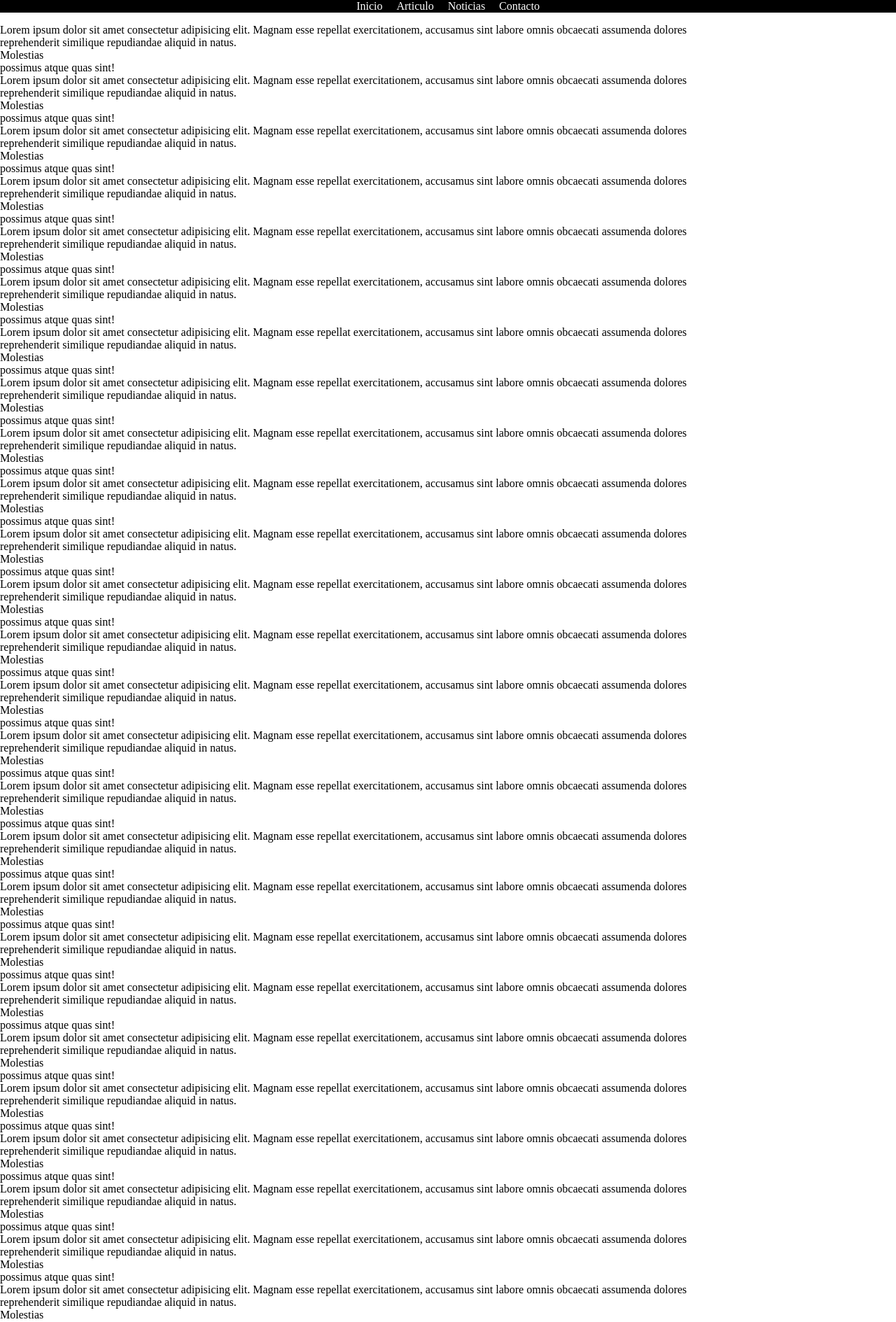
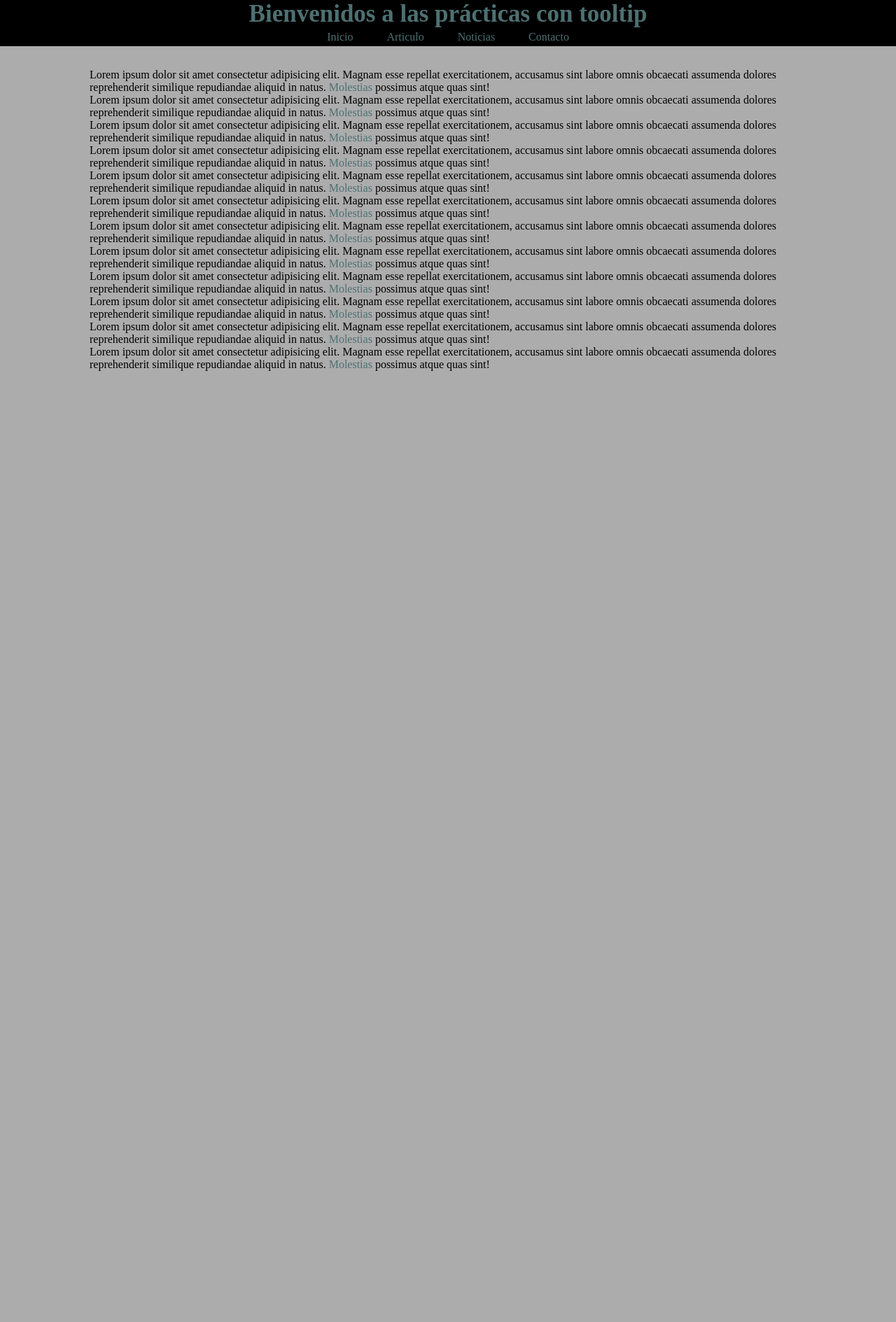
Before and after one commit to Brandon-TL/galileo, a PHP site: page /tooltip.html in a window 1280 px wide. Shown: the top 1889 px of the page at 70% size. After the commit the page ends 530 px from the top, so only its background shows below. Run offline with PHP 8.4, Linux system fonts and the light colour scheme.

Commit message:
stil/truble

```diff
--- /dev/null
+++ b/LM/UD 6/sticky.css
@@ -0,0 +1,6 @@
+.encabezado {
+    background-color: tomato;
+    width: 40%;
+    position: sticky;
+    top: 0;
+}
--- a/LM/UD 6/style.css
+++ b/LM/UD 6/tooltip.css
@@ -1,17 +1,35 @@
-* {
+*, *::after, *::before {
     box-sizing: border-box;
     margin: 0;
     padding: 0;
 }
 
-main {
-    margin-top: 1rem;
-    width: 80%;
+body {
+    min-width: 336px;
+    background-color: rgb(172, 172, 172);
 }
 
-a {
-    text-decoration: none;
-    color: #ffffff;
+:root {
+    --text-color: #4E7072;
+}
+
+h1 {
+    background-color: black;
+    color: var(--text-color);
+    text-align: center;
+    font-size: 35px;
+}
+
+main {
+    margin-top: 2rem;
+    width: 80%;
+    margin-left: auto;
+    margin-right: auto;
+}
+
+.texto-resaltado {
+    display: inline;
+    position: relative;
 }
 
 li {
@@ -24,21 +42,13 @@ nav {
     display: flex;
     align-items: center;
     justify-content: center;
-}
-.submenu {
-    position: absolute;
-    top: 100%;
-    flex-direction: column;
-    margin-top: -15rem;
-    transition: margin-top 0.5s ease;
-    display: none;
-    z-index: 0;
+    position: sticky;
+    top: 10px;
 }
 
-/*
-.texto-resaltado {
-    display: inline;
-    position: relative;
+a {
+    text-decoration: none;
+    color: var(--text-color);
 }
 
 .hada {
@@ -46,6 +56,10 @@ nav {
     float: left;
     margin-right: 1rem;
 }
+
+/* nav a ?????????? {
+    position: ;
+} */
 
 .texto-resaltado:hover > .tooltip {
     opacity: 0.95;
@@ -59,7 +73,7 @@ nav {
     opacity: 0;
     padding: 5rem;
     width: 15rem;
-    background: #000;
+    background: black;
     color: var(--text-color);
     border-radius: 10px;
     left: 1rem;
@@ -79,12 +93,11 @@ nav {
 .menu {
     display: flex;
     align-items: center;
-    justify-content: center;
+    justify-content: space-around;
     list-style: none;
     background-color: #0000;
-    position: fixed;
+    position: sticky;
     top: 0;
-    width: 100%;
 }
 
 .submenu {
@@ -114,6 +127,6 @@ nav {
 }
 
 .menu-item:hover > a{
-    background-color: var(--text-color);
-    color: #0000;
-} */
+    background-color: black;
+    color: var(--text-color);
+}
--- a/LM/UD 6/tooltip.html
+++ b/LM/UD 6/tooltip.html
@@ -3,11 +3,12 @@
 <head>
     <meta charset="UTF-8">
     <meta name="viewport" content="width=device-width, initial-scale=1.0">
-    <link rel="stylesheet" href="style.css">
+    <link rel="stylesheet" href="tooltip.css">
     <title>Ejemplo de tooltip</title>
 </head>
 <body>
     <header>
+        <h1>Bienvenidos a las prácticas con tooltip</h1>
         <nav>
             <ul class="menu">
                 <li class="menu-item"><a href="#">Inicio</a></li>
@@ -36,261 +37,133 @@
             Lorem ipsum dolor sit amet consectetur adipisicing elit. Magnam esse
             repellat exercitationem, accusamus sint labore omnis obcaecati assumenda
             dolores reprehenderit similique repudiandae aliquid in natus.
-            <div class="texto-resaltado">Molestias</div> possimus atque quas sint!
+            <div class="texto-resaltado">
+                <a href>Molestias</a>
+                <div class="tooltip">
+                    <img src="Molestias.jpg" alt="Molestias">
+                </div>
+            </div> possimus atque quas sint!
         </div>
         <div class="parrafo">
             Lorem ipsum dolor sit amet consectetur adipisicing elit. Magnam esse
             repellat exercitationem, accusamus sint labore omnis obcaecati assumenda
             dolores reprehenderit similique repudiandae aliquid in natus.
-            <div class="texto-resaltado">Molestias</div> possimus atque quas sint!
+            <div class="texto-resaltado">
+                <a href>Molestias</a>
+                <div class="tooltip">
+                    <img src="Molestias.jpg" alt="Molestias">
+                </div>
+            </div> possimus atque quas sint!
         </div>
         <div class="parrafo">
             Lorem ipsum dolor sit amet consectetur adipisicing elit. Magnam esse
             repellat exercitationem, accusamus sint labore omnis obcaecati assumenda
             dolores reprehenderit similique repudiandae aliquid in natus.
-            <div class="texto-resaltado">Molestias</div> possimus atque quas sint!
+            <div class="texto-resaltado">
+                <a href>Molestias</a>
+                <div class="tooltip">
+                    <img src="Molestias.jpg" alt="Molestias">
+                </div>
+            </div> possimus atque quas sint!
         </div>
         <div class="parrafo">
             Lorem ipsum dolor sit amet consectetur adipisicing elit. Magnam esse
             repellat exercitationem, accusamus sint labore omnis obcaecati assumenda
             dolores reprehenderit similique repudiandae aliquid in natus.
-            <div class="texto-resaltado">Molestias</div> possimus atque quas sint!
+            <div class="texto-resaltado">
+                <a href>Molestias</a>
+                <div class="tooltip">
+                    <img src="Molestias.jpg" alt="Molestias">
+                </div>
+            </div> possimus atque quas sint!
         </div>
         <div class="parrafo">
             Lorem ipsum dolor sit amet consectetur adipisicing elit. Magnam esse
             repellat exercitationem, accusamus sint labore omnis obcaecati assumenda
             dolores reprehenderit similique repudiandae aliquid in natus.
-            <div class="texto-resaltado">Molestias</div> possimus atque quas sint!
+            <div class="texto-resaltado">
+                <a href>Molestias</a>
+                <div class="tooltip">
+                    <img src="Molestias.jpg" alt="Molestias">
+                </div>
+            </div> possimus atque quas sint!
         </div>
         <div class="parrafo">
             Lorem ipsum dolor sit amet consectetur adipisicing elit. Magnam esse
             repellat exercitationem, accusamus sint labore omnis obcaecati assumenda
             dolores reprehenderit similique repudiandae aliquid in natus.
-            <div class="texto-resaltado">Molestias</div> possimus atque quas sint!
+            <div class="texto-resaltado">
+                <a href>Molestias</a>
+                <div class="tooltip">
+                    <img src="Molestias.jpg" alt="Molestias">
+                </div>
+            </div> possimus atque quas sint!
         </div>
         <div class="parrafo">
             Lorem ipsum dolor sit amet consectetur adipisicing elit. Magnam esse
             repellat exercitationem, accusamus sint labore omnis obcaecati assumenda
             dolores reprehenderit similique repudiandae aliquid in natus.
-            <div class="texto-resaltado">Molestias</div> possimus atque quas sint!
+            <div class="texto-resaltado">
+                <a href>Molestias</a>
+                <div class="tooltip">
+                    <img src="Molestias.jpg" alt="Molestias">
+                </div>
+            </div> possimus atque quas sint!
         </div>
         <div class="parrafo">
             Lorem ipsum dolor sit amet consectetur adipisicing elit. Magnam esse
             repellat exercitationem, accusamus sint labore omnis obcaecati assumenda
             dolores reprehenderit similique repudiandae aliquid in natus.
-            <div class="texto-resaltado">Molestias</div> possimus atque quas sint!
-        </div>
-        <div class="parrafo">
-            Lorem ipsum dolor sit amet consectetur adipisicing elit. Magnam esse
-            repellat exercitationem, accusamus sint labore omnis obcaecati assumenda
-            dolores reprehenderit similique repudiandae aliquid in natus. <div class="texto-resaltado">Molestias</div>
-            possimus atque quas sint!
+            <div class="texto-resaltado">
+                <a href>Molestias</a>
+                <div class="tooltip">
+                    <img src="Molestias.jpg" alt="Molestias">
+                </div>
+            </div> possimus atque quas sint!
         </div>
         <div class="parrafo">
             Lorem ipsum dolor sit amet consectetur adipisicing elit. Magnam esse
             repellat exercitationem, accusamus sint labore omnis obcaecati assumenda
             dolores reprehenderit similique repudiandae aliquid in natus.
-            <div class="texto-resaltado">Molestias</div> possimus atque quas sint!
+            <div class="texto-resaltado">
+                <a href>Molestias</a>
+                <div class="tooltip">
+                    <img src="Molestias.jpg" alt="Molestias">
+                </div>
+            </div> possimus atque quas sint!
         </div>
         <div class="parrafo">
             Lorem ipsum dolor sit amet consectetur adipisicing elit. Magnam esse
             repellat exercitationem, accusamus sint labore omnis obcaecati assumenda
             dolores reprehenderit similique repudiandae aliquid in natus.
-            <div class="texto-resaltado">Molestias</div> possimus atque quas sint!
+            <div class="texto-resaltado">
+                <a href>Molestias</a>
+                <div class="tooltip">
+                    <img src="Molestias.jpg" alt="Molestias">
+                </div>
+            </div> possimus atque quas sint!
         </div>
         <div class="parrafo">
             Lorem ipsum dolor sit amet consectetur adipisicing elit. Magnam esse
             repellat exercitationem, accusamus sint labore omnis obcaecati assumenda
             dolores reprehenderit similique repudiandae aliquid in natus.
-            <div class="texto-resaltado">Molestias</div> possimus atque quas sint!
+            <div class="texto-resaltado">
+                <a href>Molestias</a>
+                <div class="tooltip">
+                    <img src="Molestias.jpg" alt="Molestias">
+                </div>
+            </div> possimus atque quas sint!
         </div>
         <div class="parrafo">
             Lorem ipsum dolor sit amet consectetur adipisicing elit. Magnam esse
             repellat exercitationem, accusamus sint labore omnis obcaecati assumenda
             dolores reprehenderit similique repudiandae aliquid in natus.
-            <div class="texto-resaltado">Molestias</div> possimus atque quas sint!
-        </div>
-        <div class="parrafo">
-            Lorem ipsum dolor sit amet consectetur adipisicing elit. Magnam esse
-            repellat exercitationem, accusamus sint labore omnis obcaecati assumenda
-            dolores reprehenderit similique repudiandae aliquid in natus.
-            <div class="texto-resaltado">Molestias</div> possimus atque quas sint!
-        </div>
-        <div class="parrafo">
-            Lorem ipsum dolor sit amet consectetur adipisicing elit. Magnam esse
-            repellat exercitationem, accusamus sint labore omnis obcaecati assumenda
-            dolores reprehenderit similique repudiandae aliquid in natus.
-            <div class="texto-resaltado">Molestias</div> possimus atque quas sint!
-        </div>
-        <div class="parrafo">
-            Lorem ipsum dolor sit amet consectetur adipisicing elit. Magnam esse
-            repellat exercitationem, accusamus sint labore omnis obcaecati assumenda
-            dolores reprehenderit similique repudiandae aliquid in natus.
-            <div class="texto-resaltado">Molestias</div> possimus atque quas sint!
-        </div>
-        <div class="parrafo">
-            Lorem ipsum dolor sit amet consectetur adipisicing elit. Magnam esse
-            repellat exercitationem, accusamus sint labore omnis obcaecati assumenda
-            dolores reprehenderit similique repudiandae aliquid in natus.
-            <div class="texto-resaltado">Molestias</div> possimus atque quas sint!
-        </div>
-        <div class="parrafo">
-            Lorem ipsum dolor sit amet consectetur adipisicing elit. Magnam esse
-            repellat exercitationem, accusamus sint labore omnis obcaecati assumenda
-            dolores reprehenderit similique repudiandae aliquid in natus.
-            <div class="texto-resaltado">Molestias</div> possimus atque quas sint!
-        </div>
-        <div class="parrafo">
-            Lorem ipsum dolor sit amet consectetur adipisicing elit. Magnam esse
-            repellat exercitationem, accusamus sint labore omnis obcaecati assumenda
-            dolores reprehenderit similique repudiandae aliquid in natus.
-            <div class="texto-resaltado">Molestias</div> possimus atque quas sint!
-        </div>
-        <div class="parrafo">
-            Lorem ipsum dolor sit amet consectetur adipisicing elit. Magnam esse
-            repellat exercitationem, accusamus sint labore omnis obcaecati assumenda
-            dolores reprehenderit similique repudiandae aliquid in natus.
-            <div class="texto-resaltado">Molestias</div> possimus atque quas sint!
-        </div>
-        <div class="parrafo">
-            Lorem ipsum dolor sit amet consectetur adipisicing elit. Magnam esse
-            repellat exercitationem, accusamus sint labore omnis obcaecati assumenda
-            dolores reprehenderit similique repudiandae aliquid in natus.
-            <div class="texto-resaltado">Molestias</div> possimus atque quas sint!
-        </div>
-        <div class="parrafo">
-            Lorem ipsum dolor sit amet consectetur adipisicing elit. Magnam esse
-            repellat exercitationem, accusamus sint labore omnis obcaecati assumenda
-            dolores reprehenderit similique repudiandae aliquid in natus.
-            <div class="texto-resaltado">Molestias</div> possimus atque quas sint!
-        </div>
-        <div class="parrafo">
-            Lorem ipsum dolor sit amet consectetur adipisicing elit. Magnam esse
-            repellat exercitationem, accusamus sint labore omnis obcaecati assumenda
-            dolores reprehenderit similique repudiandae aliquid in natus.
-            <div class="texto-resaltado">Molestias</div> possimus atque quas sint!
-        </div>
-        <div class="parrafo">
-            Lorem ipsum dolor sit amet consectetur adipisicing elit. Magnam esse
-            repellat exercitationem, accusamus sint labore omnis obcaecati assumenda
-            dolores reprehenderit similique repudiandae aliquid in natus.
-            <div class="texto-resaltado">Molestias</div> possimus atque quas sint!
-        </div>
-        <div class="parrafo">
-            Lorem ipsum dolor sit amet consectetur adipisicing elit. Magnam esse
-            repellat exercitationem, accusamus sint labore omnis obcaecati assumenda
-            dolores reprehenderit similique repudiandae aliquid in natus.
-            <div class="texto-resaltado">Molestias</div> possimus atque quas sint!
-        </div>
-        <div class="parrafo">
-            Lorem ipsum dolor sit amet consectetur adipisicing elit. Magnam esse
-            repellat exercitationem, accusamus sint labore omnis obcaecati assumenda
-            dolores reprehenderit similique repudiandae aliquid in natus.
-            <div class="texto-resaltado">Molestias</div> possimus atque quas sint!
-        </div>
-        <div class="parrafo">
-            Lorem ipsum dolor sit amet consectetur adipisicing elit. Magnam esse
-            repellat exercitationem, accusamus sint labore omnis obcaecati assumenda
-            dolores reprehenderit similique repudiandae aliquid in natus.
-            <div class="texto-resaltado">Molestias</div> possimus atque quas sint!
-        </div>
-        <div class="parrafo">
-            Lorem ipsum dolor sit amet consectetur adipisicing elit. Magnam esse
-            repellat exercitationem, accusamus sint labore omnis obcaecati assumenda
-            dolores reprehenderit similique repudiandae aliquid in natus.
-            <div class="texto-resaltado">Molestias</div> possimus atque quas sint!
-        </div>
-        <div class="parrafo">
-            Lorem ipsum dolor sit amet consectetur adipisicing elit. Magnam esse
-            repellat exercitationem, accusamus sint labore omnis obcaecati assumenda
-            dolores reprehenderit similique repudiandae aliquid in natus.
-            <div class="texto-resaltado">Molestias</div> possimus atque quas sint!
-        </div>
-        <div class="parrafo">
-            Lorem ipsum dolor sit amet consectetur adipisicing elit. Magnam esse
-            repellat exercitationem, accusamus sint labore omnis obcaecati assumenda
-            dolores reprehenderit similique repudiandae aliquid in natus.
-            <div class="texto-resaltado">Molestias</div> possimus atque quas sint!
-        </div>
-        <div class="parrafo">
-            Lorem ipsum dolor sit amet consectetur adipisicing elit. Magnam esse
-            repellat exercitationem, accusamus sint labore omnis obcaecati assumenda
-            dolores reprehenderit similique repudiandae aliquid in natus.
-            <div class="texto-resaltado">Molestias</div> possimus atque quas sint!
-        </div>
-        <div class="parrafo">
-            Lorem ipsum dolor sit amet consectetur adipisicing elit. Magnam esse
-            repellat exercitationem, accusamus sint labore omnis obcaecati assumenda
-            dolores reprehenderit similique repudiandae aliquid in natus.
-            <div class="texto-resaltado">Molestias</div> possimus atque quas sint!
-        </div>
-        <div class="parrafo">
-            Lorem ipsum dolor sit amet consectetur adipisicing elit. Magnam esse
-            repellat exercitationem, accusamus sint labore omnis obcaecati assumenda
-            dolores reprehenderit similique repudiandae aliquid in natus.
-            <div class="texto-resaltado">Molestias</div> possimus atque quas sint!
-        </div>
-        <div class="parrafo">
-            Lorem ipsum dolor sit amet consectetur adipisicing elit. Magnam esse
-            repellat exercitationem, accusamus sint labore omnis obcaecati assumenda
-            dolores reprehenderit similique repudiandae aliquid in natus.
-            <div class="texto-resaltado">Molestias</div> possimus atque quas sint!
-        </div>
-        <div class="parrafo">
-            Lorem ipsum dolor sit amet consectetur adipisicing elit. Magnam esse
-            repellat exercitationem, accusamus sint labore omnis obcaecati assumenda
-            dolores reprehenderit similique repudiandae aliquid in natus.
-            <div class="texto-resaltado">Molestias</div> possimus atque quas sint!
-        </div>
-        <div class="parrafo">
-            Lorem ipsum dolor sit amet consectetur adipisicing elit. Magnam esse
-            repellat exercitationem, accusamus sint labore omnis obcaecati assumenda
-            dolores reprehenderit similique repudiandae aliquid in natus.
-            <div class="texto-resaltado">Molestias</div> possimus atque quas sint!
-        </div>
-        <div class="parrafo">
-            Lorem ipsum dolor sit amet consectetur adipisicing elit. Magnam esse
-            repellat exercitationem, accusamus sint labore omnis obcaecati assumenda
-            dolores reprehenderit similique repudiandae aliquid in natus.
-            <div class="texto-resaltado">Molestias</div> possimus atque quas sint!
-        </div>
-        <div class="parrafo">
-            Lorem ipsum dolor sit amet consectetur adipisicing elit. Magnam esse
-            repellat exercitationem, accusamus sint labore omnis obcaecati assumenda
-            dolores reprehenderit similique repudiandae aliquid in natus.
-            <div class="texto-resaltado">Molestias</div> possimus atque quas sint!
-        </div>
-        <div class="parrafo">
-            Lorem ipsum dolor sit amet consectetur adipisicing elit. Magnam esse
-            repellat exercitationem, accusamus sint labore omnis obcaecati assumenda
-            dolores reprehenderit similique repudiandae aliquid in natus.
-            <div class="texto-resaltado">Molestias</div> possimus atque quas sint!
-        </div>
-        <div class="parrafo">
-            Lorem ipsum dolor sit amet consectetur adipisicing elit. Magnam esse
-            repellat exercitationem, accusamus sint labore omnis obcaecati assumenda
-            dolores reprehenderit similique repudiandae aliquid in natus.
-            <div class="texto-resaltado">Molestias</div> possimus atque quas sint!
-        </div><div class="parrafo">
-            Lorem ipsum dolor sit amet consectetur adipisicing elit. Magnam esse
-            repellat exercitationem, accusamus sint labore omnis obcaecati assumenda
-            dolores reprehenderit similique repudiandae aliquid in natus.
-            <div class="texto-resaltado">Molestias</div> possimus atque quas sint!
-        </div><div class="parrafo">
-            Lorem ipsum dolor sit amet consectetur adipisicing elit. Magnam esse
-            repellat exercitationem, accusamus sint labore omnis obcaecati assumenda
-            dolores reprehenderit similique repudiandae aliquid in natus.
-            <div class="texto-resaltado">Molestias</div> possimus atque quas sint!
-        </div><div class="parrafo">
-            Lorem ipsum dolor sit amet consectetur adipisicing elit. Magnam esse
-            repellat exercitationem, accusamus sint labore omnis obcaecati assumenda
-            dolores reprehenderit similique repudiandae aliquid in natus.
-            <div class="texto-resaltado">Molestias</div> possimus atque quas sint!
-        </div><div class="parrafo">
-            Lorem ipsum dolor sit amet consectetur adipisicing elit. Magnam esse
-            repellat exercitationem, accusamus sint labore omnis obcaecati assumenda
-            dolores reprehenderit similique repudiandae aliquid in natus.
-            <div class="texto-resaltado">Molestias</div> possimus atque quas sint!
+            <div class="texto-resaltado">
+                <a href>Molestias</a>
+                <div class="tooltip">
+                    <img src="Molestias.jpg" alt="Molestias">
+                </div>
+            </div> possimus atque quas sint!
         </div>
     </main>
 </body>
--- a/LM/UD 7/13_5.css
+++ b/LM/UD 7/13_5.css
@@ -22,10 +22,9 @@ td:last-child {
 
 th:first-of-type {
     background-color:  rgb(40, 40, 40);
+    color: white;
 }
 
 .bw {
-    background-color: rgb(40, 40, 40);
-    color: white;
     transform: rotate(-90deg);
 }
--- a/LM/UD 7/Ejer_13_5.html
+++ b/LM/UD 7/Ejer_13_5.html
@@ -9,7 +9,9 @@
 <body>
     <table>
         <tr>
-            <th rowspan="4"><div class="bw">Regladas</div></th>
+            <th rowspan="4">
+                <div class="bw">Regladas</div>
+            </th>
             <th>Régimen</th>
             <th colspan="2">Enseñanzas</th>
             <th>Edad Mínima</th>
```
Also changed, not shown: LM/UD 6/Sticky.html (added, +303 -0 lines), LM/UD 6/Molestias.jpg (added), LM/UD 6/tooltipEJEM.css (renamed from LM/UD 6/styleEJEM.css).
